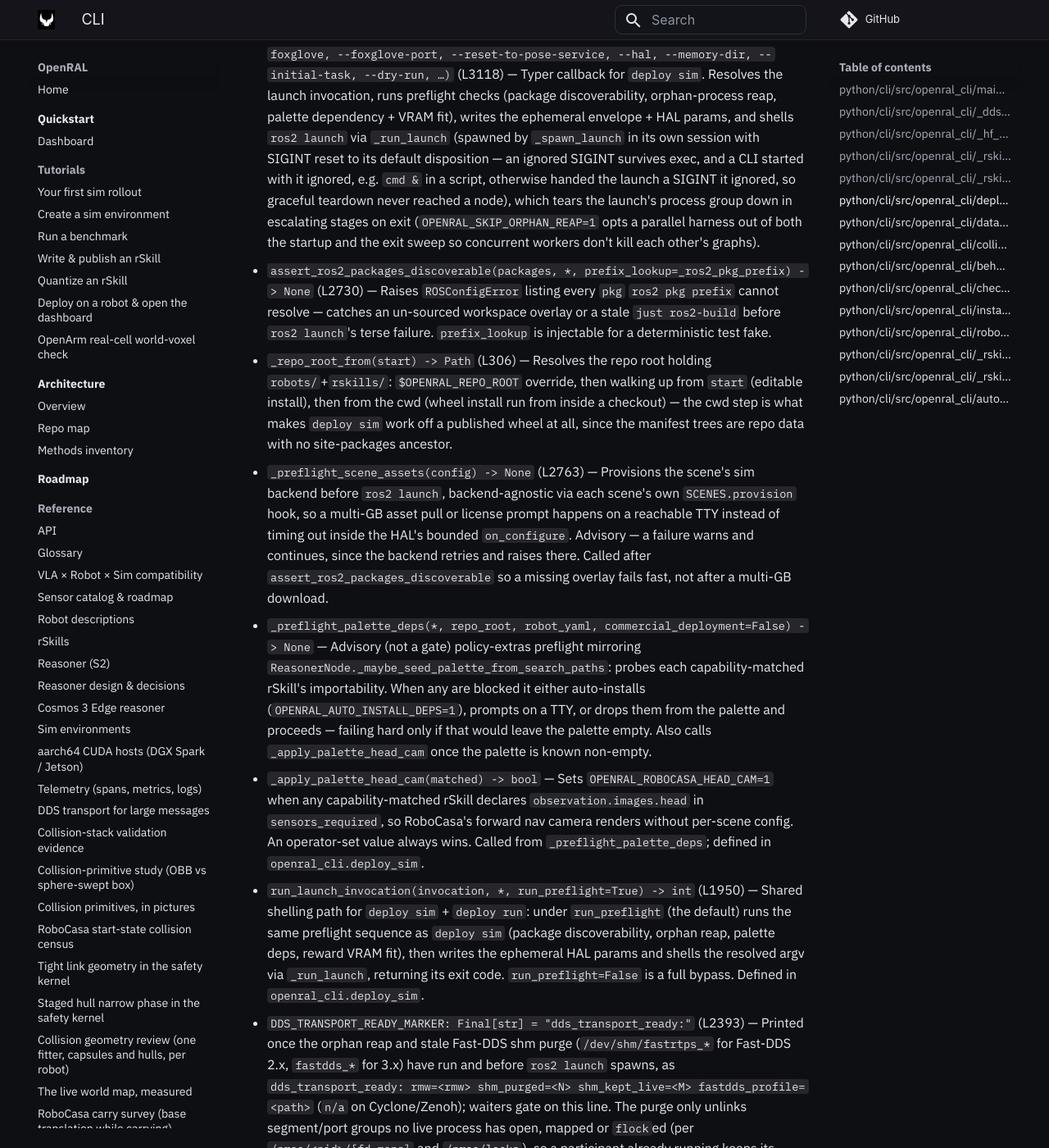
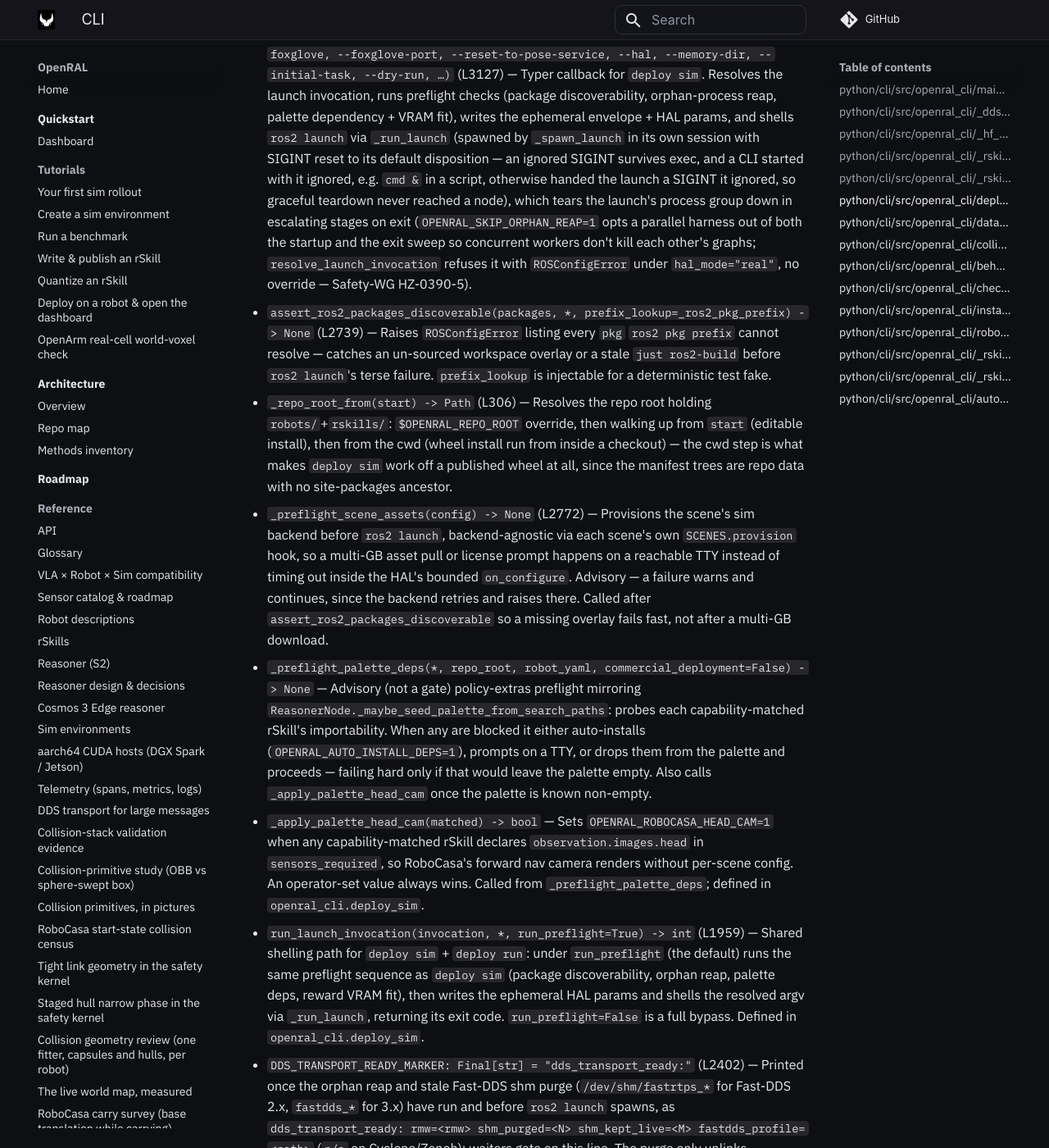
Before and after one commit to OpenRAL/openral, an MkDocs documentation site: the page built from docs/methods/08-cli.md, in a window 1280 px wide and 1400 px high, scrolled down 12598 px. Shown: the whole window at 82% size. Built offline with MkDocs 1.6.1 and Material for MkDocs 9.7.7, drawn with Linux system fonts in a browser that asks for light colours; comment, search, counter and statistics services are not loaded; some of the changed text lies outside the part shown.

Commit message:
fix(cli): refuse OPENRAL_SKIP_ORPHAN_REAP=1 on a real deploy
The skip exists for parallel sim harnesses. Set on `openral deploy run`,
an abnormal exit could leave a real HAL running after the kernel,
watchdog and E-stop wiring were gone. resolve_launch_invocation now
raises ROSConfigError under hal_mode="real" before any launch is built.
There is no override. `deploy sim` is unchanged.

Safety-WG ruling: hazard-log Entry 061, HZ-0390-5, gate item 4, option (b).

Closes #406

Co-Authored-By: Claude Opus 5.5 <noreply@anthropic.com>
Claude-Session: https://claude.ai/code/session_01KjKMxZfDagV9tx3k2WwD33
Signed-off-by: Adrian <adrianllopart@gmail.com>

```diff
--- a/docs/methods/08-cli.md
+++ b/docs/methods/08-cli.md
@@ -166,19 +166,19 @@ The manifest-derived front-matter is emitted uniformly so every published repo,
 ### `python/cli/src/openral_cli/deploy_sim.py`
 _`openral deploy sim` — boot the full ROS graph against a digital-twin HAL via `ros2 launch openral_rskill_ros deploy_e2e.launch.py` (one generic launch, no `--rskill`)._
 
-- `deploy_sim_command(--config, --robot, --dashboard-port, --foxglove/--no-foxglove, --foxglove-port, --reset-to-pose-service, --hal, --memory-dir, --initial-task, --dry-run, …)` (L3118) — Typer callback for `deploy sim`. Resolves the launch invocation, runs preflight checks (package discoverability, orphan-process reap, palette dependency + VRAM fit), writes the ephemeral envelope + HAL params, and shells `ros2 launch` via `_run_launch` (spawned by `_spawn_launch` in its own session with SIGINT reset to its default disposition — an ignored SIGINT survives exec, and a CLI started with it ignored, e.g. `cmd &` in a script, otherwise handed the launch a SIGINT it ignored, so graceful teardown never reached a node), which tears the launch's process group down in escalating stages on exit (`OPENRAL_SKIP_ORPHAN_REAP=1` opts a parallel harness out of both the startup and the exit sweep so concurrent workers don't kill each other's graphs).
-- `assert_ros2_packages_discoverable(packages, *, prefix_lookup=_ros2_pkg_prefix) -> None` (L2730) — Raises `ROSConfigError` listing every `pkg` `ros2 pkg prefix` cannot resolve — catches an un-sourced workspace overlay or a stale `just ros2-build` before `ros2 launch`'s terse failure. `prefix_lookup` is injectable for a deterministic test fake.
+- `deploy_sim_command(--config, --robot, --dashboard-port, --foxglove/--no-foxglove, --foxglove-port, --reset-to-pose-service, --hal, --memory-dir, --initial-task, --dry-run, …)` (L3127) — Typer callback for `deploy sim`. Resolves the launch invocation, runs preflight checks (package discoverability, orphan-process reap, palette dependency + VRAM fit), writes the ephemeral envelope + HAL params, and shells `ros2 launch` via `_run_launch` (spawned by `_spawn_launch` in its own session with SIGINT reset to its default disposition — an ignored SIGINT survives exec, and a CLI started with it ignored, e.g. `cmd &` in a script, otherwise handed the launch a SIGINT it ignored, so graceful teardown never reached a node), which tears the launch's process group down in escalating stages on exit (`OPENRAL_SKIP_ORPHAN_REAP=1` opts a parallel harness out of both the startup and the exit sweep so concurrent workers don't kill each other's graphs; `resolve_launch_invocation` refuses it with `ROSConfigError` under `hal_mode="real"`, no override — Safety-WG HZ-0390-5).
+- `assert_ros2_packages_discoverable(packages, *, prefix_lookup=_ros2_pkg_prefix) -> None` (L2739) — Raises `ROSConfigError` listing every `pkg` `ros2 pkg prefix` cannot resolve — catches an un-sourced workspace overlay or a stale `just ros2-build` before `ros2 launch`'s terse failure. `prefix_lookup` is injectable for a deterministic test fake.
 - `_repo_root_from(start) -> Path` (L306) — Resolves the repo root holding `robots/`+`rskills/`: `$OPENRAL_REPO_ROOT` override, then walking up from `start` (editable install), then from the cwd (wheel install run from inside a checkout) — the cwd step is what makes `deploy sim` work off a published wheel at all, since the manifest trees are repo data with no site-packages ancestor.
-- `_preflight_scene_assets(config) -> None` (L2763) — Provisions the scene's sim backend before `ros2 launch`, backend-agnostic via each scene's own `SCENES.provision` hook, so a multi-GB asset pull or license prompt happens on a reachable TTY instead of timing out inside the HAL's bounded `on_configure`. Advisory — a failure warns and continues, since the backend retries and raises there. Called after `assert_ros2_packages_discoverable` so a missing overlay fails fast, not after a multi-GB download.
+- `_preflight_scene_assets(config) -> None` (L2772) — Provisions the scene's sim backend before `ros2 launch`, backend-agnostic via each scene's own `SCENES.provision` hook, so a multi-GB asset pull or license prompt happens on a reachable TTY instead of timing out inside the HAL's bounded `on_configure`. Advisory — a failure warns and continues, since the backend retries and raises there. Called after `assert_ros2_packages_discoverable` so a missing overlay fails fast, not after a multi-GB download.
 - `_preflight_palette_deps(*, repo_root, robot_yaml, commercial_deployment=False) -> None` — Advisory (not a gate) policy-extras preflight mirroring `ReasonerNode._maybe_seed_palette_from_search_paths`: probes each capability-matched rSkill's importability. When any are blocked it either auto-installs (`OPENRAL_AUTO_INSTALL_DEPS=1`), prompts on a TTY, or drops them from the palette and proceeds — failing hard only if that would leave the palette empty. Also calls `_apply_palette_head_cam` once the palette is known non-empty.
 - `_apply_palette_head_cam(matched) -> bool` — Sets `OPENRAL_ROBOCASA_HEAD_CAM=1` when any capability-matched rSkill declares `observation.images.head` in `sensors_required`, so RoboCasa's forward nav camera renders without per-scene config. An operator-set value always wins. Called from `_preflight_palette_deps`; defined in `openral_cli.deploy_sim`.
-- `run_launch_invocation(invocation, *, run_preflight=True) -> int` (L1950) — Shared shelling path for `deploy sim` + `deploy run`: under `run_preflight` (the default) runs the same preflight sequence as `deploy sim` (package discoverability, orphan reap, palette deps, reward VRAM fit), then writes the ephemeral HAL params and shells the resolved argv via `_run_launch`, returning its exit code. `run_preflight=False` is a full bypass. Defined in `openral_cli.deploy_sim`.
-- `DDS_TRANSPORT_READY_MARKER: Final[str] = "dds_transport_ready:"` (L2393) — Printed once the orphan reap and stale Fast-DDS shm purge (`/dev/shm/fastrtps_*` for Fast-DDS 2.x, `fastdds_*` for 3.x) have run and before `ros2 launch` spawns, as `dds_transport_ready: rmw=<rmw> shm_purged=<N> shm_kept_live=<M> fastdds_profile=<path>` (`n/a` on Cyclone/Zenoh); waiters gate on this line. The purge only unlinks segment/port groups no live process has open, mapped or `flock`ed (per `/proc/<pid>/{fd,maps}` and `/proc/locks`), so a participant already running keeps its shared memory. Outside the initial PID namespace (inside a container) liveness cannot be proven — a driver in another namespace sharing `/dev/shm` is invisible — so nothing is unlinked. Defined in `openral_cli.deploy_sim`.
-- `FASTDDS_SHM_CLEAN_ENV: Final[str] = "OPENRAL_FASTDDS_SHM_CLEAN"` (L2457) — Set to `0` to skip the Fast-DDS shm purge entirely (counts print as `n/a`). Defined in `openral_cli.deploy_sim`.
-- `FASTDDS_PROFILES_ENV: Final[str] = "FASTRTPS_DEFAULT_PROFILES_FILE"` (L2460) — The env var Fast DDS 2.x (Jazzy) reads its default XML profile from, once per process. Defined in `openral_cli.deploy_sim`.
-- `FASTDDS_LARGE_DATA_PROFILE: Final[Path]` (L2463) — `openral_cli/fastdds_large_data.xml`: the builtin transports (SHM + UDPv4) with a 16 MiB shared-memory segment instead of 512 KiB, so same-host best-effort samples above ~512 KB (depth clouds, depth/colour images) are delivered ([`docs/reference/dds-large-messages.md`](../reference/dds-large-messages.md)). Defined in `openral_cli.deploy_sim`.
-- `apply_fastdds_large_data_profile(env: dict[str, str]) -> str` (L2466) — Exports `FASTDDS_LARGE_DATA_PROFILE` as `FASTRTPS_DEFAULT_PROFILES_FILE` into the launch env unless the operator set a non-empty one; returns the profile the graph loads. Called by `_apply_rmw_default` on Fast DDS (not Cyclone/Zenoh), which names it on the `dds_transport_ready:` line. Every graph process, scene `drivers:` included, inherits it; only the publisher's segment matters. Defined in `openral_cli.deploy_sim`.
-- `_preflight_depth_extrinsics(description, overlays, unit, scene_sensors=(), *, estimated_camera=None) -> None` (L2665) — Real-deploy gate (the `runtime.estimated_depth_camera` counts as a cloud source) called from `resolve_launch_invocation` when `hal_mode == "real"`, octomap is on and the kernel check is on: `openral_core.depth_extrinsic.depth_extrinsic_problems` over the unit-overlaid description, its overlays and the scene's sensors; raises `ROSConfigError` naming every cloud source whose mount is undeclared (a robot-mounted one must come from the unit overlay). No override flag; `--no-enable-octomap-kernel-check` is the only way past.
+- `run_launch_invocation(invocation, *, run_preflight=True) -> int` (L1959) — Shared shelling path for `deploy sim` + `deploy run`: under `run_preflight` (the default) runs the same preflight sequence as `deploy sim` (package discoverability, orphan reap, palette deps, reward VRAM fit), then writes the ephemeral HAL params and shells the resolved argv via `_run_launch`, returning its exit code. `run_preflight=False` is a full bypass. Defined in `openral_cli.deploy_sim`.
+- `DDS_TRANSPORT_READY_MARKER: Final[str] = "dds_transport_ready:"` (L2402) — Printed once the orphan reap and stale Fast-DDS shm purge (`/dev/shm/fastrtps_*` for Fast-DDS 2.x, `fastdds_*` for 3.x) have run and before `ros2 launch` spawns, as `dds_transport_ready: rmw=<rmw> shm_purged=<N> shm_kept_live=<M> fastdds_profile=<path>` (`n/a` on Cyclone/Zenoh); waiters gate on this line. The purge only unlinks segment/port groups no live process has open, mapped or `flock`ed (per `/proc/<pid>/{fd,maps}` and `/proc/locks`), so a participant already running keeps its shared memory. Outside the initial PID namespace (inside a container) liveness cannot be proven — a driver in another namespace sharing `/dev/shm` is invisible — so nothing is unlinked. Defined in `openral_cli.deploy_sim`.
+- `FASTDDS_SHM_CLEAN_ENV: Final[str] = "OPENRAL_FASTDDS_SHM_CLEAN"` (L2466) — Set to `0` to skip the Fast-DDS shm purge entirely (counts print as `n/a`). Defined in `openral_cli.deploy_sim`.
+- `FASTDDS_PROFILES_ENV: Final[str] = "FASTRTPS_DEFAULT_PROFILES_FILE"` (L2469) — The env var Fast DDS 2.x (Jazzy) reads its default XML profile from, once per process. Defined in `openral_cli.deploy_sim`.
+- `FASTDDS_LARGE_DATA_PROFILE: Final[Path]` (L2472) — `openral_cli/fastdds_large_data.xml`: the builtin transports (SHM + UDPv4) with a 16 MiB shared-memory segment instead of 512 KiB, so same-host best-effort samples above ~512 KB (depth clouds, depth/colour images) are delivered ([`docs/reference/dds-large-messages.md`](../reference/dds-large-messages.md)). Defined in `openral_cli.deploy_sim`.
+- `apply_fastdds_large_data_profile(env: dict[str, str]) -> str` (L2475) — Exports `FASTDDS_LARGE_DATA_PROFILE` as `FASTRTPS_DEFAULT_PROFILES_FILE` into the launch env unless the operator set a non-empty one; returns the profile the graph loads. Called by `_apply_rmw_default` on Fast DDS (not Cyclone/Zenoh), which names it on the `dds_transport_ready:` line. Every graph process, scene `drivers:` included, inherits it; only the publisher's segment matters. Defined in `openral_cli.deploy_sim`.
+- `_preflight_depth_extrinsics(description, overlays, unit, scene_sensors=(), *, estimated_camera=None) -> None` (L2674) — Real-deploy gate (the `runtime.estimated_depth_camera` counts as a cloud source) called from `resolve_launch_invocation` when `hal_mode == "real"`, octomap is on and the kernel check is on: `openral_core.depth_extrinsic.depth_extrinsic_problems` over the unit-overlaid description, its overlays and the scene's sensors; raises `ROSConfigError` naming every cloud source whose mount is undeclared (a robot-mounted one must come from the unit overlay). No override flag; `--no-enable-octomap-kernel-check` is the only way past.
 - `_detect_gpu_free_vram_gb() -> float` — `openral_core.gpu.detect_gpu_vram_gb("memory.free")`; budgets against *free*, not total, VRAM, since a desktop compositor or sibling worktree can already hold GBs the VLA+reward pair never sees. Returns `0.0` on any failure, which makes the preflight skip and defer to the reasoner's runtime check. Defined in `openral_cli.deploy_sim`.
 - `_capability_matched_manifests(repo_root, description, *, commercial_deployment=False) -> list[RSkillManifest]` — Loads every `rskills/*/rskill.yaml` and returns those the reasoner palette would admit, since `deploy sim` doesn't preselect a VLA and reward resolution + the VRAM preflight reason over this set instead. Defined in `openral_cli.deploy_sim`.
 - `_resolve_reward_monitor_manifest(*, repo_root, description, explicit_manifest) -> str` — Reward-model resolution: an explicit `--reward-monitor-manifest` wins, else derives it from the capability-matched VLA palette's `reward_rskill_name` consensus, defaulting to `robometer-4b` when none names one or they disagree. Defined in `openral_cli.deploy_sim`.
```
Also changed, not shown: 2 other files.
